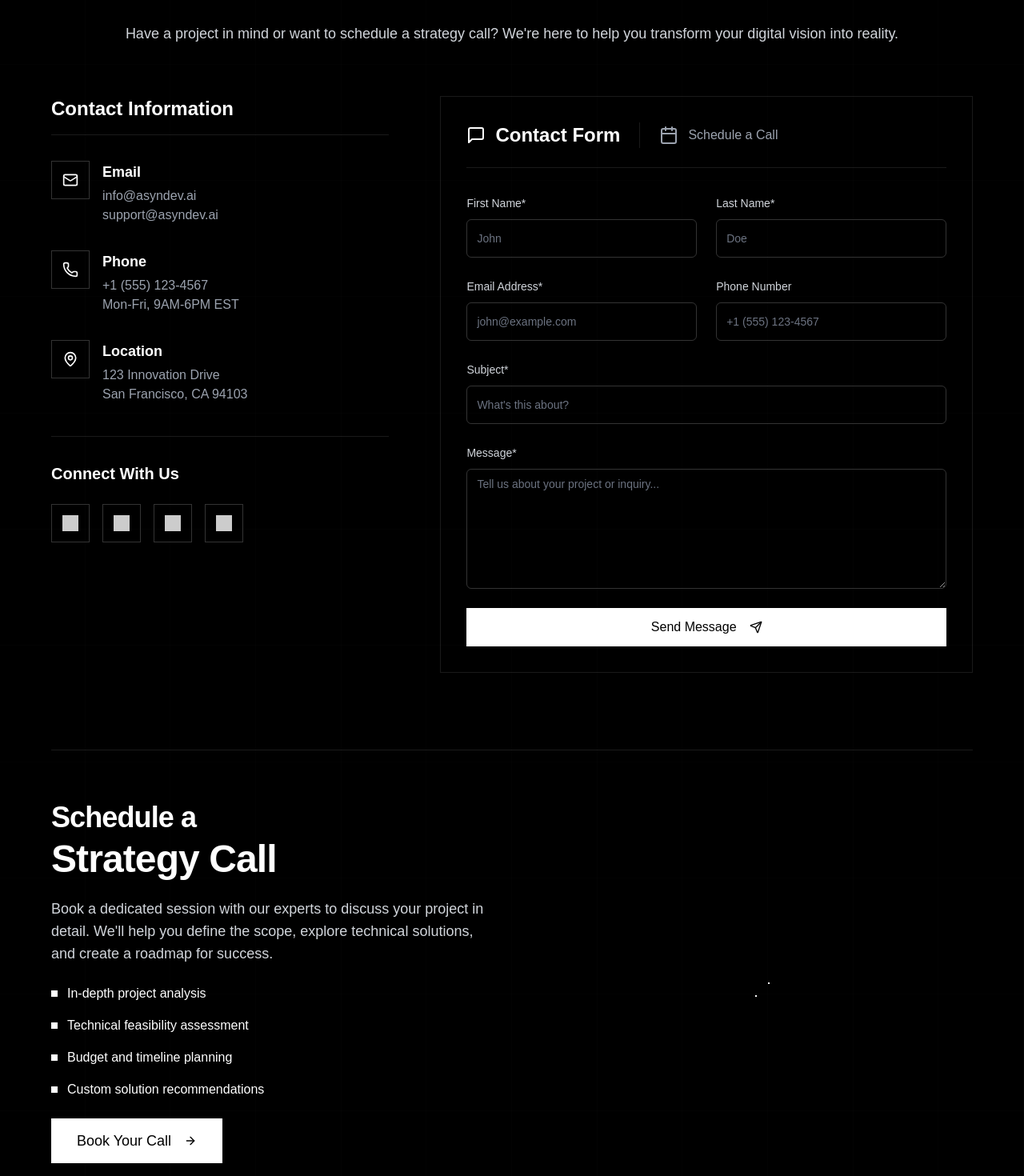
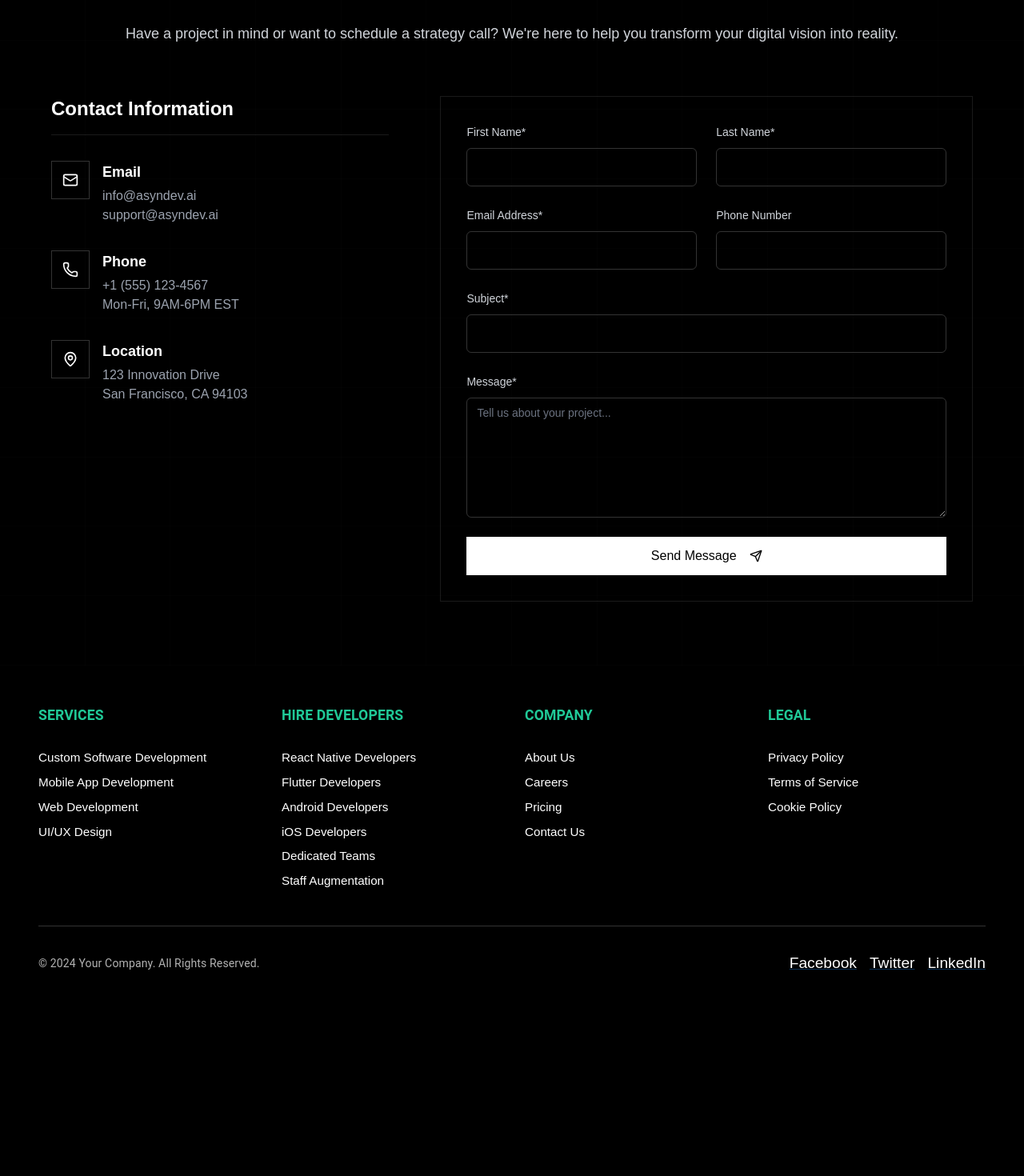
Before and after one commit to muhammadalizkhan/asyncdev.ai, a Next.js app: page /Contact in a window 1280 px wide. Shown: the part 300-1770 px from the top of the page at 80% size. After the commit the page ends 1567 px from the top, so only its background shows below. Built offline with nearby package versions, Linux system fonts and the light colour scheme.

Commit message:
fix contact form

```diff
--- a/package.json
+++ b/package.json
@@ -28,8 +28,10 @@
     "class-variance-authority": "^0.7.1",
     "clsx": "^2.1.1",
     "framer-motion": "^12.0.11",
+    "googleapis": "^154.1.0",
     "lucide-react": "^0.475.0",
     "next": "^15.1.6",
+    "nodemailer": "^7.0.5",
     "particles.js": "^2.0.0",
     "react": "^18.3.1",
     "react-dom": "^18.3.1",
@@ -46,6 +48,7 @@
   "devDependencies": {
     "@types/animejs": "^3.1.13",
     "@types/node": "^22.13.1",
+    "@types/nodemailer": "^6.4.17",
     "@types/react": "^18.3.18",
     "@types/react-dom": "^18.3.5",
     "autoprefixer": "^10.4.20",
--- a/src/app/Contact/page.tsx
+++ b/src/app/Contact/page.tsx
@@ -1,4 +1,5 @@
 "use client"
+import { useState } from "react"
 import { motion } from "framer-motion"
 import { ArrowRight, Send, MessageSquare, Calendar, Mail, MapPin, Phone } from "lucide-react"
 import { Button } from "@/components/ui/button"
@@ -6,295 +7,126 @@ import { Input } from "@/components/ui/input"
 import { Textarea } from "@/components/ui/textarea"
 import { Label } from "@/components/ui/label"
 
-// Generate grid background lines
-const generateGridLines = (count: number) => {
-  return Array.from({ length: count }).map((_, i) => i)
-}
+const generateGridLines = (count: number) => Array.from({ length: count })
 
 export default function ContactPage() {
-  // Grid lines
+  const [form, setForm] = useState({
+    firstName: "",
+    lastName: "",
+    email: "",
+    phone: "",
+    subject: "",
+    message: "",
+  })
+
+  const [loading, setLoading] = useState(false)
+  const [responseMessage, setResponseMessage] = useState("")
+
+  const handleChange = (e: React.ChangeEvent<HTMLInputElement | HTMLTextAreaElement>) => {
+    setForm({ ...form, [e.target.id]: e.target.value })
+  }
+
+  const handleSubmit = async (e: React.FormEvent) => {
+    e.preventDefault()
+    setLoading(true)
+    setResponseMessage("")
+
+    try {
+      const res = await fetch("/api/contact", {
+        method: "POST",
+        headers: { "Content-Type": "application/json" },
+        body: JSON.stringify(form),
+      })
+
+      const data = await res.json()
+      if (res.ok) {
+        setResponseMessage("✅ Message sent successfully!")
+        setForm({
+          firstName: "",
+          lastName: "",
+          email: "",
+          phone: "",
+          subject: "",
+          message: "",
+        })
+      } else {
+        setResponseMessage("❌ Failed to send message.")
+      }
+    } catch (err) {
+      console.error(err)
+      setResponseMessage("❌ Something went wrong.")
+    } finally {
+      setLoading(false)
+    }
+  }
+
   const horizontalLines = generateGridLines(12)
   const verticalLines = generateGridLines(12)
 
   return (
     <div className="relative min-h-screen bg-black text-white pt-32 pb-20 overflow-hidden">
-      {/* Grid background */}
+      {/* Grid */}
       <div className="absolute inset-0 overflow-hidden">
         <div className="h-full w-full grid grid-cols-12 opacity-15">
-          {verticalLines.map((i) => (
+          {verticalLines.map((_, i) => (
             <div key={`v-${i}`} className="border-r border-white/10 h-full"></div>
           ))}
         </div>
         <div className="absolute top-0 left-0 h-full w-full grid grid-rows-12 opacity-15">
-          {horizontalLines.map((i) => (
+          {horizontalLines.map((_, i) => (
             <div key={`h-${i}`} className="border-b border-white/10 w-full"></div>
           ))}
         </div>
       </div>
 
       <div className="container relative z-10 px-4 mx-auto">
-        {/* Header Section */}
+        {/* Header */}
         <div className="text-center max-w-3xl mx-auto mb-16">
-          <motion.div
-            initial={{ width: 0 }}
-            animate={{ width: "100px" }}
-            transition={{ duration: 0.8, delay: 0.2 }}
-            className="h-[2px] bg-white mb-6 mx-auto"
-          />
-          <motion.h1
-            initial={{ opacity: 0, y: 20 }}
-            animate={{ opacity: 1, y: 0 }}
-            transition={{ duration: 0.5 }}
-            className="text-5xl md:text-6xl font-bold tracking-tight mb-6"
-          >
+          <motion.div initial={{ width: 0 }} animate={{ width: "100px" }} transition={{ duration: 0.8, delay: 0.2 }} className="h-[2px] bg-white mb-6 mx-auto" />
+          <motion.h1 initial={{ opacity: 0, y: 20 }} animate={{ opacity: 1, y: 0 }} transition={{ duration: 0.5 }} className="text-5xl md:text-6xl font-bold tracking-tight mb-6">
             Get in Touch
           </motion.h1>
-          <motion.p
-            initial={{ opacity: 0, y: 20 }}
-            animate={{ opacity: 1, y: 0 }}
-            transition={{ duration: 0.5, delay: 0.1 }}
-            className="text-lg text-gray-300 max-w-2xl mx-auto"
-          >
-            Have a project in mind or want to schedule a strategy call? We're here to help you transform your digital
-            vision into reality.
+          <motion.p initial={{ opacity: 0, y: 20 }} animate={{ opacity: 1, y: 0 }} transition={{ duration: 0.5, delay: 0.1 }} className="text-lg text-gray-300 max-w-2xl mx-auto">
+            Have a project in mind or want to schedule a strategy call? We're here to help you transform your digital vision into reality.
           </motion.p>
         </div>
 
         {/* Main Content */}
         <div className="max-w-6xl mx-auto">
           <div className="grid grid-cols-1 lg:grid-cols-5 gap-16">
-            {/* Contact Information - 2 columns */}
-            <motion.div
-              initial={{ opacity: 0, x: -20 }}
-              animate={{ opacity: 1, x: 0 }}
-              transition={{ duration: 0.5, delay: 0.2 }}
-              className="lg:col-span-2 space-y-10"
-            >
+            {/* Left info */}
+            <motion.div initial={{ opacity: 0, x: -20 }} animate={{ opacity: 1, x: 0 }} transition={{ duration: 0.5, delay: 0.2 }} className="lg:col-span-2 space-y-10">
               <div>
                 <h2 className="text-2xl font-bold mb-8 border-b border-white/10 pb-4">Contact Information</h2>
                 <div className="space-y-8">
-                  <div className="flex items-start">
-                    <div className="w-12 h-12 border border-white/20 flex items-center justify-center mr-4">
-                      <Mail className="h-5 w-5" />
-                    </div>
-                    <div>
-                      <h3 className="text-lg font-semibold mb-1">Email</h3>
-                      <p className="text-gray-400">info@asyndev.ai</p>
-                      <p className="text-gray-400">support@asyndev.ai</p>
-                    </div>
-                  </div>
-
-                  <div className="flex items-start">
-                    <div className="w-12 h-12 border border-white/20 flex items-center justify-center mr-4">
-                      <Phone className="h-5 w-5" />
-                    </div>
-                    <div>
-                      <h3 className="text-lg font-semibold mb-1">Phone</h3>
-                      <p className="text-gray-400">+1 (555) 123-4567</p>
-                      <p className="text-gray-400">Mon-Fri, 9AM-6PM EST</p>
-                    </div>
-                  </div>
-
-                  <div className="flex items-start">
-                    <div className="w-12 h-12 border border-white/20 flex items-center justify-center mr-4">
-                      <MapPin className="h-5 w-5" />
-                    </div>
-                    <div>
-                      <h3 className="text-lg font-semibold mb-1">Location</h3>
-                      <p className="text-gray-400">123 Innovation Drive</p>
-                      <p className="text-gray-400">San Francisco, CA 94103</p>
-                    </div>
-                  </div>
-                </div>
-              </div>
-
-              <div className="pt-8 border-t border-white/10">
-                <h3 className="text-xl font-bold mb-6">Connect With Us</h3>
-                <div className="flex space-x-4">
-                  {["Twitter", "LinkedIn", "GitHub", "Dribbble"].map((platform) => (
-                    <a
-                      key={platform}
-                      href="#"
-                      className="border border-white/20 hover:border-white/60 w-12 h-12 flex items-center justify-center transition-colors duration-300"
-                    >
-                      <span className="sr-only">{platform}</span>
-                      <div className="w-5 h-5 bg-white/80"></div>
-                    </a>
-                  ))}
+                  <ContactInfo icon={<Mail className="h-5 w-5" />} title="Email" lines={["info@asyndev.ai", "support@asyndev.ai"]} />
+                  <ContactInfo icon={<Phone className="h-5 w-5" />} title="Phone" lines={["+1 (555) 123-4567", "Mon-Fri, 9AM-6PM EST"]} />
+                  <ContactInfo icon={<MapPin className="h-5 w-5" />} title="Location" lines={["123 Innovation Drive", "San Francisco, CA 94103"]} />
                 </div>
               </div>
             </motion.div>
 
-            {/* Contact Form - 3 columns */}
-            <motion.div
-              initial={{ opacity: 0, x: 20 }}
-              animate={{ opacity: 1, x: 0 }}
-              transition={{ duration: 0.5, delay: 0.3 }}
-              className="lg:col-span-3 border border-white/10 p-8"
-            >
-              <div className="flex items-center space-x-6 mb-8 border-b border-white/10 pb-6">
-                <div className="flex items-center space-x-3">
-                  <MessageSquare className="h-6 w-6" />
-                  <h2 className="text-2xl font-bold">Contact Form</h2>
+            {/* Contact Form */}
+            <motion.div initial={{ opacity: 0, x: 20 }} animate={{ opacity: 1, x: 0 }} transition={{ duration: 0.5, delay: 0.3 }} className="lg:col-span-3 border border-white/10 p-8">
+              <form onSubmit={handleSubmit} className="space-y-6">
+                <div className="grid grid-cols-1 md:grid-cols-2 gap-6">
+                  <Field id="firstName" label="First Name*" value={form.firstName} onChange={handleChange} required />
+                  <Field id="lastName" label="Last Name*" value={form.lastName} onChange={handleChange} required />
                 </div>
-                <div className="h-8 w-px bg-white/10"></div>
-                <a href="#strategy-call" className="flex items-center space-x-3 text-gray-400 hover:text-white">
-                  <Calendar className="h-6 w-6" />
-                  <span className="font-medium">Schedule a Call</span>
-                </a>
-              </div>
-
-              <form className="space-y-6">
                 <div className="grid grid-cols-1 md:grid-cols-2 gap-6">
-                  <div className="space-y-2">
-                    <Label htmlFor="firstName" className="text-sm font-medium text-gray-300">
-                      First Name*
-                    </Label>
-                    <Input
-                      id="firstName"
-                      placeholder="John"
-                      required
-                      className="bg-transparent border-white/20 focus:border-white text-white placeholder:text-gray-500 h-12"
-                    />
-                  </div>
-                  <div className="space-y-2">
-                    <Label htmlFor="lastName" className="text-sm font-medium text-gray-300">
-                      Last Name*
-                    </Label>
-                    <Input
-                      id="lastName"
-                      placeholder="Doe"
-                      required
-                      className="bg-transparent border-white/20 focus:border-white text-white placeholder:text-gray-500 h-12"
-                    />
-                  </div>
+                  <Field id="email" label="Email Address*" value={form.email} onChange={handleChange} type="email" required />
+                  <Field id="phone" label="Phone Number" value={form.phone} onChange={handleChange} type="tel" />
                 </div>
-
-                <div className="grid grid-cols-1 md:grid-cols-2 gap-6">
-                  <div className="space-y-2">
-                    <Label htmlFor="email" className="text-sm font-medium text-gray-300">
-                      Email Address*
-                    </Label>
-                    <Input
-                      id="email"
-                      type="email"
-                      placeholder="john@example.com"
-                      required
-                      className="bg-transparent border-white/20 focus:border-white text-white placeholder:text-gray-500 h-12"
-                    />
-                  </div>
-                  <div className="space-y-2">
-                    <Label htmlFor="phone" className="text-sm font-medium text-gray-300">
-                      Phone Number
-                    </Label>
-                    <Input
-                      id="phone"
-                      type="tel"
-                      placeholder="+1 (555) 123-4567"
-                      className="bg-transparent border-white/20 focus:border-white text-white placeholder:text-gray-500 h-12"
-                    />
-                  </div>
+                <Field id="subject" label="Subject*" value={form.subject} onChange={handleChange} required />
+                <div className="space-y-2">
+                  <Label htmlFor="message" className="text-sm font-medium text-gray-300">Message*</Label>
+                  <Textarea id="message" value={form.message} onChange={handleChange} required placeholder="Tell us about your project..." className="min-h-[150px] bg-transparent border-white/20 focus:border-white text-white placeholder:text-gray-500" />
                 </div>
-
-                <div className="space-y-2">
-                  <Label htmlFor="subject" className="text-sm font-medium text-gray-300">
-                    Subject*
-                  </Label>
-                  <Input
-                    id="subject"
-                    placeholder="What's this about?"
-                    required
-                    className="bg-transparent border-white/20 focus:border-white text-white placeholder:text-gray-500 h-12"
-                  />
-                </div>
-
-                <div className="space-y-2">
-                  <Label htmlFor="message" className="text-sm font-medium text-gray-300">
-                    Message*
-                  </Label>
-                  <Textarea
-                    id="message"
-                    placeholder="Tell us about your project or inquiry..."
-                    required
-                    className="min-h-[150px] bg-transparent border-white/20 focus:border-white text-white placeholder:text-gray-500"
-                  />
-                </div>
-
-                <Button
-                  type="submit"
-                  className="w-full bg-white text-black hover:bg-gray-200 rounded-none py-6 text-base font-medium group"
-                >
-                  Send Message
-                  <Send className="ml-2 h-4 w-4 transition-transform group-hover:translate-x-1" />
+                <Button type="submit" disabled={loading} className="w-full bg-white text-black hover:bg-gray-200 rounded-none py-6 text-base font-medium group">
+                  {loading ? "Sending..." : "Send Message"} <Send className="ml-2 h-4 w-4 transition-transform group-hover:translate-x-1" />
                 </Button>
+                {responseMessage && <p className="text-sm mt-2">{responseMessage}</p>}
               </form>
-            </motion.div>
-          </div>
-        </div>
-
-        {/* Strategy Call Section */}
-        <div id="strategy-call" className="max-w-6xl mx-auto mt-24 pt-16 border-t border-white/10">
-          <div className="grid grid-cols-1 lg:grid-cols-2 gap-16 items-center">
-            <motion.div
-              initial={{ opacity: 0, y: 20 }}
-              animate={{ opacity: 1, y: 0 }}
-              transition={{ duration: 0.5, delay: 0.4 }}
-              className="space-y-6"
-            >
-              <h2 className="text-3xl md:text-4xl font-bold tracking-tight">
-                Schedule a <span className="block text-4xl md:text-5xl font-extrabold mt-2">Strategy Call</span>
-              </h2>
-              <p className="text-lg text-gray-300">
-                Book a dedicated session with our experts to discuss your project in detail. We'll help you define the
-                scope, explore technical solutions, and create a roadmap for success.
-              </p>
-              <ul className="space-y-4">
-                {[
-                  "In-depth project analysis",
-                  "Technical feasibility assessment",
-                  "Budget and timeline planning",
-                  "Custom solution recommendations",
-                ].map((item, index) => (
-                  <li key={index} className="flex items-center">
-                    <div className="w-2 h-2 bg-white mr-3"></div>
-                    <span>{item}</span>
-                  </li>
-                ))}
-              </ul>
-              <Button className="bg-white text-black hover:bg-gray-200 rounded-none px-8 py-7 text-lg font-medium group mt-4">
-                Book Your Call
-                <ArrowRight className="ml-2 h-5 w-5 transition-transform group-hover:translate-x-1" />
-              </Button>
-            </motion.div>
-
-            <motion.div
-              initial={{ opacity: 0, y: 20 }}
-              animate={{ opacity: 1, y: 0 }}
-              transition={{ duration: 0.5, delay: 0.5 }}
-              className="relative aspect-square max-w-md mx-auto"
-            >
-              <div className="absolute inset-0 grid grid-cols-2 grid-rows-2 gap-4">
-                <div className="relative bg-white overflow-hidden">
-                  <div className="absolute inset-0 flex items-center justify-center">
-                    <div className="w-1/3 h-1/3 bg-black"></div>
-                  </div>
-                </div>
-                <div className="relative bg-black border border-white overflow-hidden">
-                  <div className="absolute inset-0 flex items-center justify-center">
-                    <div className="w-1/3 h-1/3 bg-white"></div>
-                  </div>
-                </div>
-                <div className="relative bg-black border border-white overflow-hidden">
-                  <div className="absolute inset-0 flex items-center justify-center">
-                    <div className="w-1/3 h-1/3 bg-white"></div>
-                  </div>
-                </div>
-                <div className="relative bg-white overflow-hidden">
-                  <div className="absolute inset-0 flex items-center justify-center">
-                    <div className="w-1/3 h-1/3 bg-black"></div>
-                  </div>
-                </div>
-              </div>
             </motion.div>
           </div>
         </div>
@@ -302,3 +134,27 @@ export default function ContactPage() {
     </div>
   )
 }
+
+const Field = ({ id, label, value, onChange, required = false, type = "text" }: any) => (
+  <div className="space-y-2">
+    <Label htmlFor={id} className="text-sm font-medium text-gray-300">{label}</Label>
+    <Input
+      id={id}
+      type={type}
+      value={value}
+      onChange={onChange}
+      required={required}
+      className="bg-transparent border-white/20 focus:border-white text-white placeholder:text-gray-500 h-12"
+    />
+  </div>
+)
+
+const ContactInfo = ({ icon, title, lines }: { icon: JSX.Element; title: string; lines: string[] }) => (
+  <div className="flex items-start">
+    <div className="w-12 h-12 border border-white/20 flex items-center justify-center mr-4">{icon}</div>
+    <div>
+      <h3 className="text-lg font-semibold mb-1">{title}</h3>
+      {lines.map((line, i) => <p key={i} className="text-gray-400">{line}</p>)}
+    </div>
+  </div>
+)
--- /dev/null
+++ b/src/app/api/contact.ts
@@ -0,0 +1,43 @@
+import nodemailer from  "nodemailer";
+import type { NextApiRequest, NextApiResponse } from "next";
+
+const EMAIL_USER = process.env.EMAIL_USER!;
+const EMAIL_PASS = process.env.EMAIL_PASS!;
+
+export default async function handler(req: NextApiRequest, res: NextApiResponse) {
+  if (req.method !== "POST") {
+    return res.status(405).json({ message: "Method not allowed" });
+  }
+
+  const { firstName, lastName, email, phone, subject, message } = req.body;
+
+  const transporter = nodemailer.createTransport({
+    service: "gmail",
+    auth: {
+      user: EMAIL_USER,
+      pass: EMAIL_PASS,
+    },
+  });
+
+  const mailOptions = {
+    from: `"${firstName} ${lastName}" <${email}>`,
+    to: EMAIL_USER,
+    subject: `New Contact Form Submission: ${subject}`,
+    html: `
+      <h3>New Contact Message</h3>
+      <p><strong>Name:</strong> ${firstName} ${lastName}</p>
+      <p><strong>Email:</strong> ${email}</p>
+      <p><strong>Phone:</strong> ${phone || "N/A"}</p>
+      <p><strong>Subject:</strong> ${subject}</p>
+      <p><strong>Message:</strong><br>${message}</p>
+    `,
+  };
+
+  try {
+    await transporter.sendMail(mailOptions);
+    return res.status(200).json({ message: "Message sent successfully!" });
+  } catch (error) {
+    console.error("Email send error:", error);
+    return res.status(500).json({ message: "Failed to send message." });
+  }
+}
```
Also changed, not shown: 1 other file (tests, documents, lock files or other folders).
